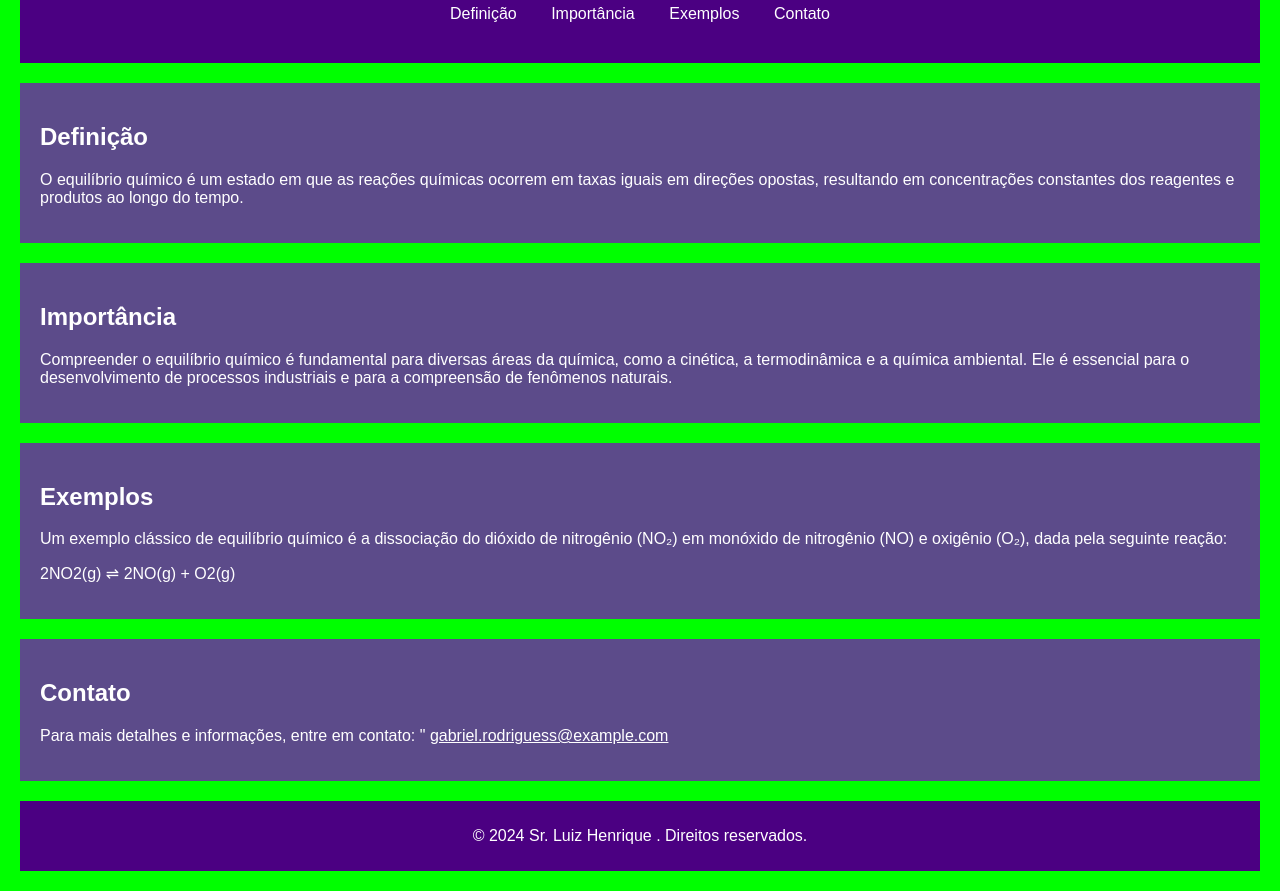
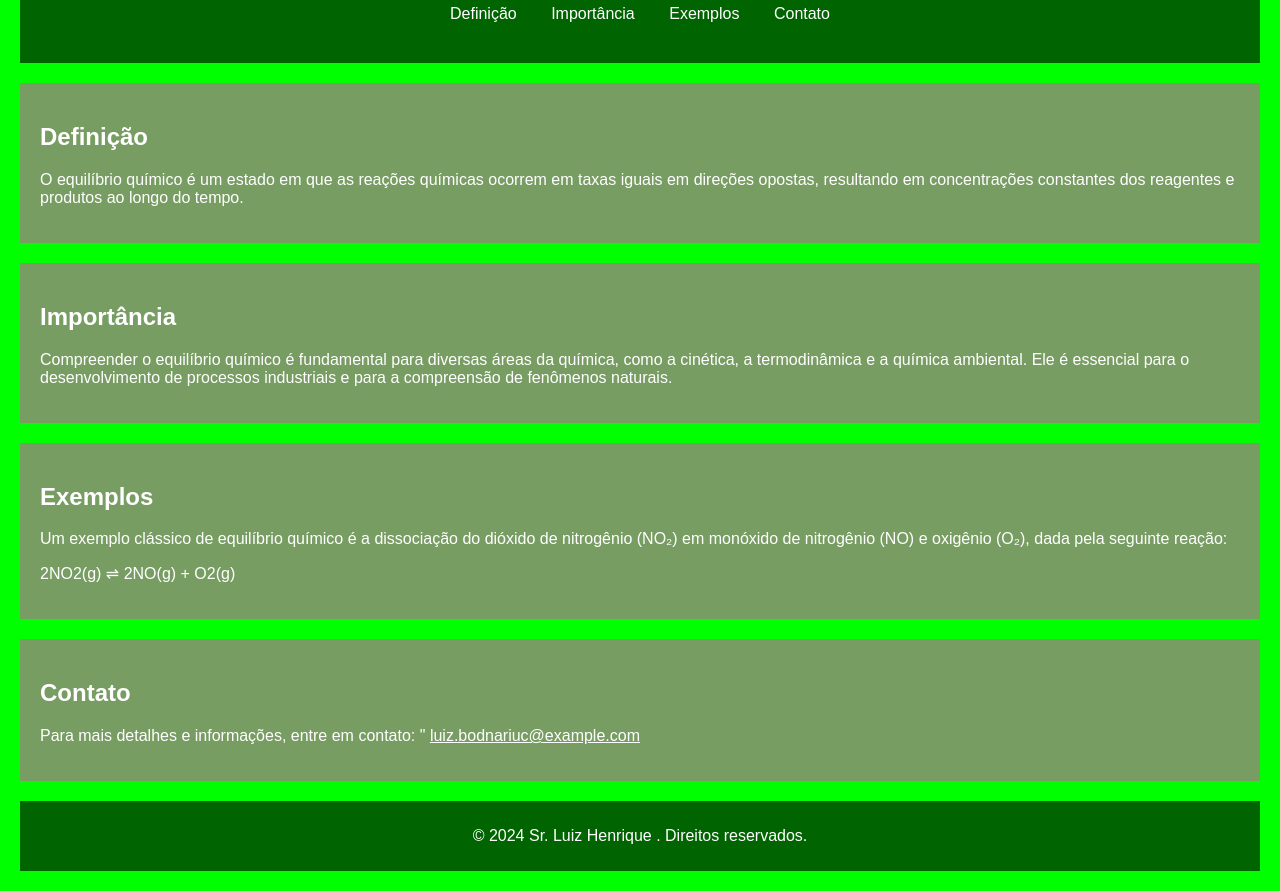
Before and after one commit to Reginaldo-Agricultura/site-quimica, a plain HTML site: page index.html in a window 1280 px wide. Shown: the part 92-983 px from the top of the page. Drawn offline with Linux system fonts and the light colour scheme.

Commit message:
Update index.html

```diff
--- a/index.html
+++ b/index.html
@@ -13,7 +13,7 @@
       header {
           text-align: center;
           padding: 20px;
-          background-color: #4b0082;
+          background-color: #006400;
       }
       h1 {
           margin: 0;
@@ -29,13 +29,13 @@
       section {
           margin: 20px 0;
           padding: 20px;
-          background-color: #5c4b8a;
+          background-color: #789D63;
       }
       footer {
           text-align: center;
           margin-top: 20px;
           padding: 10px;
-          background-color: #4b0082;
+          background-color: #006400;
       }
   </style>
 </head>
@@ -71,7 +71,7 @@
   <h2>Contato</h2>
         <p>
     Para mais detalhes e informações, entre em contato: "
-         <a href="mailto:luiz.bodnariuc@exemple.com" style="color: white;">gabriel.rodriguess@example.com</a>
+         <a href="mailto:luiz.bodnariuc@exemple.com" style="color: white;">luiz.bodnariuc@example.com</a>
        </p>
      </section>
      <footer>
```
